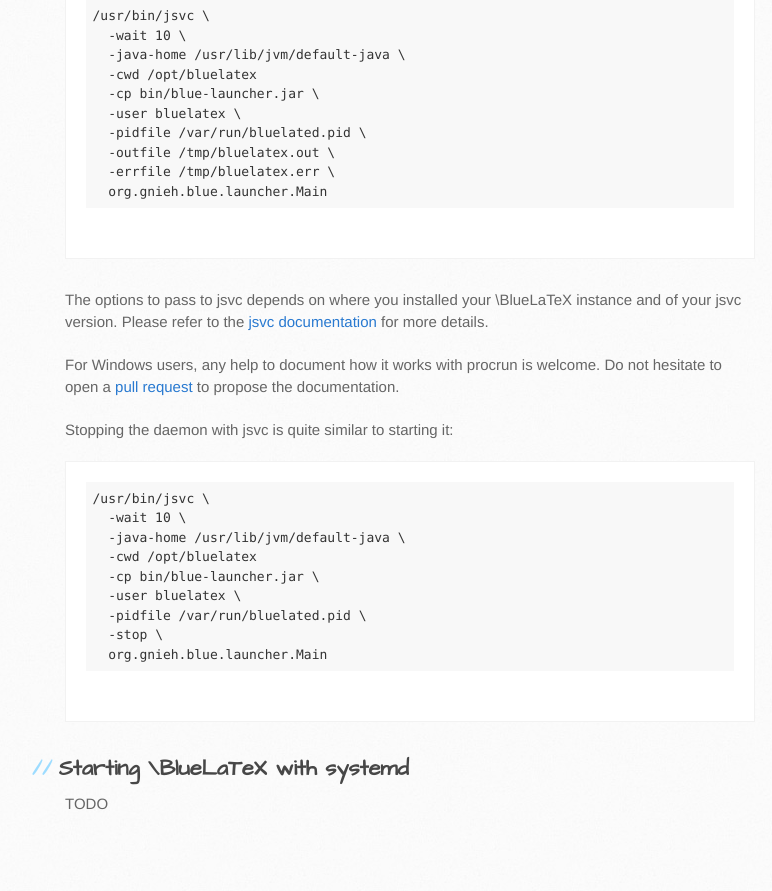
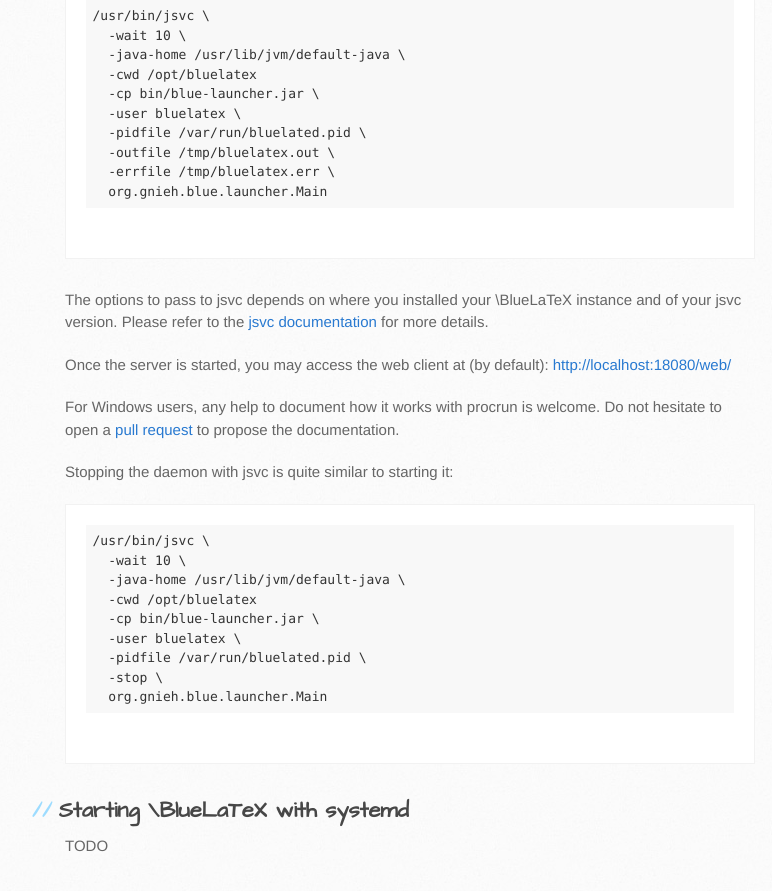
Before and after one commit to jeromedrouet/bluelatex-website, a Jekyll site: the page built from installation/index.markdown, in a window 1280 px wide and 900 px high, scrolled down 852 px. Shown: the top 891 px of the window, without its empty margins (105-877 px from the left). Built offline with Jekyll 4.4.1, drawn with Linux system fonts in a browser that asks for light colours; before the commit the page ends 1710 px from its top, so only the background shows below that.

Commit message:
Add default url for web client

```diff
--- a/installation/index.markdown
+++ b/installation/index.markdown
@@ -48,6 +48,8 @@
 The options to pass to jsvc depends on where you installed your \BlueLaTeX instance and of your jsvc version.
 Please refer to the [jsvc documentation](http://commons.apache.org/proper/commons-daemon/jsvc.html) for more details.
 
+Once the server is started, you may access the web client at (by default): [http://localhost:18080/web/](http://localhost:18080/web/)
+
 For Windows users, any help to document how it works with procrun is welcome. Do not hesitate to open a [pull request](https://github.com/gnieh/bluelatex-website/compare/) to propose the documentation.
 
 Stopping the daemon with jsvc is quite similar to starting it:
```
